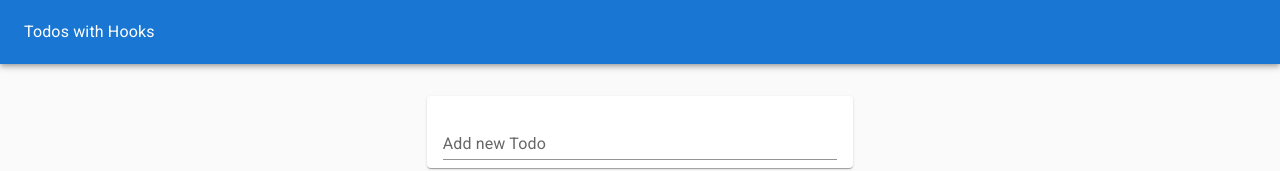
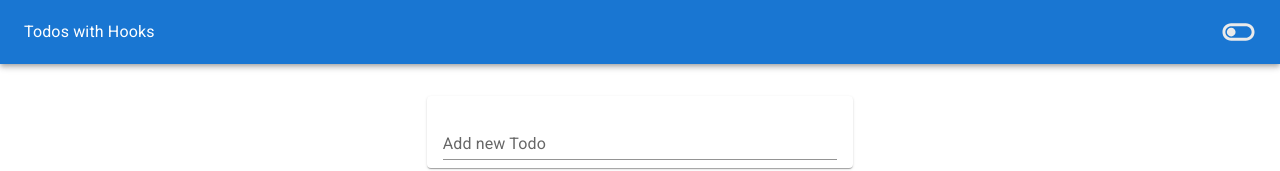
Before and after one commit to tanujatiwari/todo-app, a React (Create React App) app: page / in a window 1280 px wide. Shown: the top 171 px of the page. Built offline with nearby package versions, Linux system fonts and the light colour scheme.

Commit message:
add dark mode

```diff
--- a/src/App.js
+++ b/src/App.js
@@ -1,8 +1,19 @@
+import { useState } from "react";
 import TodoApp from "./TodoApp";
+import { useTheme, ThemeProvider, createTheme } from '@mui/material/styles';
 
 function App() {
+  const [appTheme, setAppTheme] = useState('light')
+  const theme = createTheme({
+    palette: {
+      mode: appTheme === 'light' ? "light" : "dark",
+    }
+  });
+
   return (
-    <TodoApp />
+    <ThemeProvider theme={theme}>
+      <TodoApp appTheme={appTheme} setAppTheme={setAppTheme} />
+    </ThemeProvider>
   );
 }
 
--- a/src/TodoApp.js
+++ b/src/TodoApp.js
@@ -1,9 +1,10 @@
-import { Typography, Grid, Toolbar, AppBar, Paper } from '@mui/material'
+import { Typography, Grid, Toolbar, AppBar, Paper, IconButton, ListItemSecondaryAction } from '@mui/material'
+import ToggleOffOutlinedIcon from '@mui/icons-material/ToggleOffOutlined';
+import ToggleOnIcon from '@mui/icons-material/ToggleOn';
 import TodoList from './TodoList'
 import TodoForm from './TodoForm'
 import useTodoState from './hooks/useTodoState'
-
-function TodoApp() {
+function TodoApp({ appTheme, setAppTheme }) {
     const initialTodos = JSON.parse(window.localStorage.getItem("todos") || "[]")
     const { todos, addTodo, deleteTodo, toggleTodo, editTodo } = useTodoState(initialTodos)
     return (
@@ -11,11 +12,18 @@ function TodoApp() {
             padding: 0,
             margin: 0,
             height: "100vh",
-            backgroundColor: "#fafafa"
         }}>
             <AppBar color="primary" position='static' style={{ height: '64px' }}>
                 <Toolbar>
                     <Typography color="inherit">Todos with Hooks</Typography>
+                    <ListItemSecondaryAction>
+                        <IconButton onClick={() => {
+                            if (appTheme === 'light') setAppTheme('dark')
+                            else setAppTheme('light')
+                        }}>
+                            {appTheme === 'light' ? <ToggleOffOutlinedIcon fontSize="large" style={{ color: "#eaeaea" }} /> : <ToggleOnIcon fontSize="large" />}
+                        </IconButton>
+                    </ListItemSecondaryAction>
                 </Toolbar>
             </AppBar>
             <Grid container justifyContent="center" style={{ marginTop: '1rem' }}>
```
